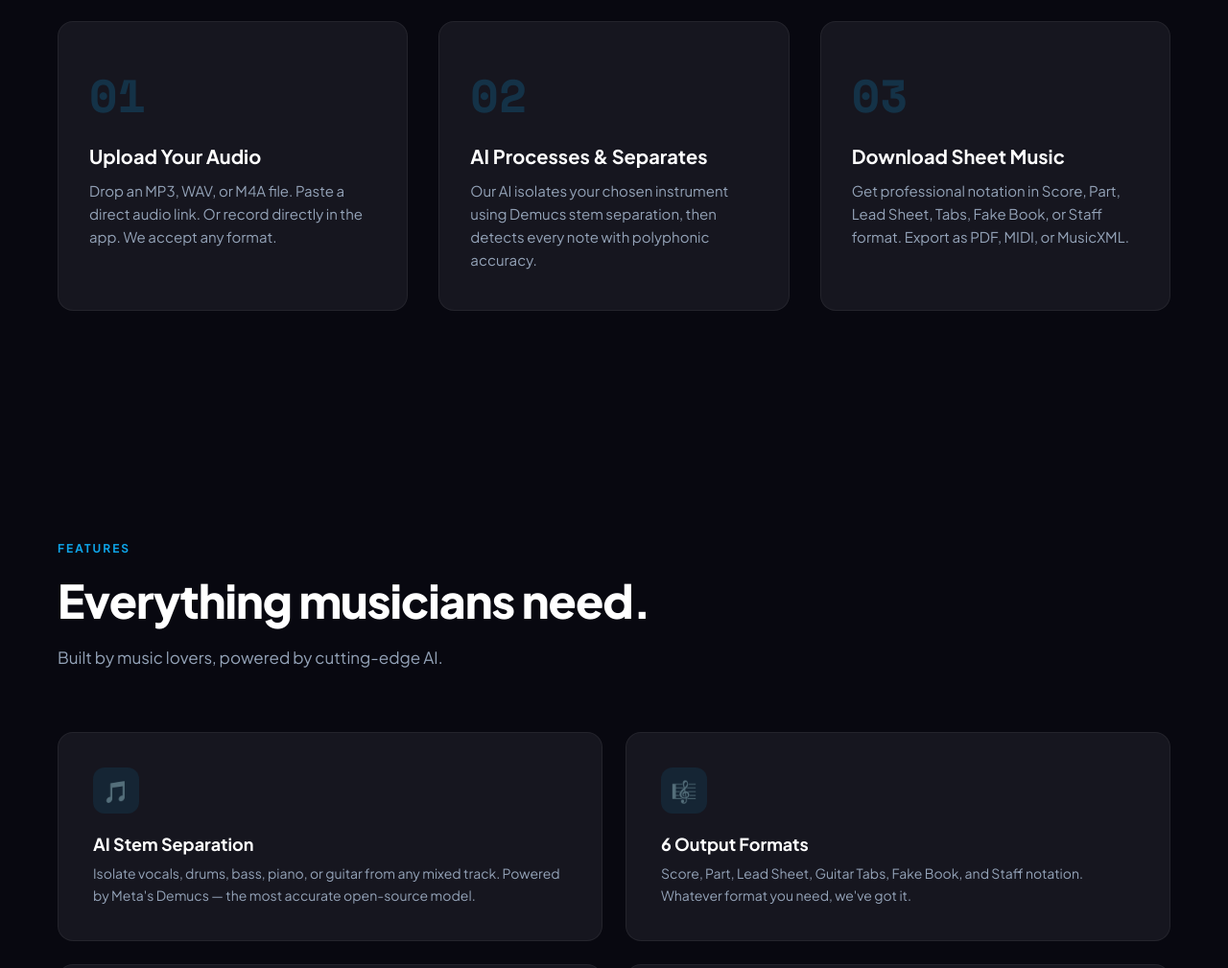
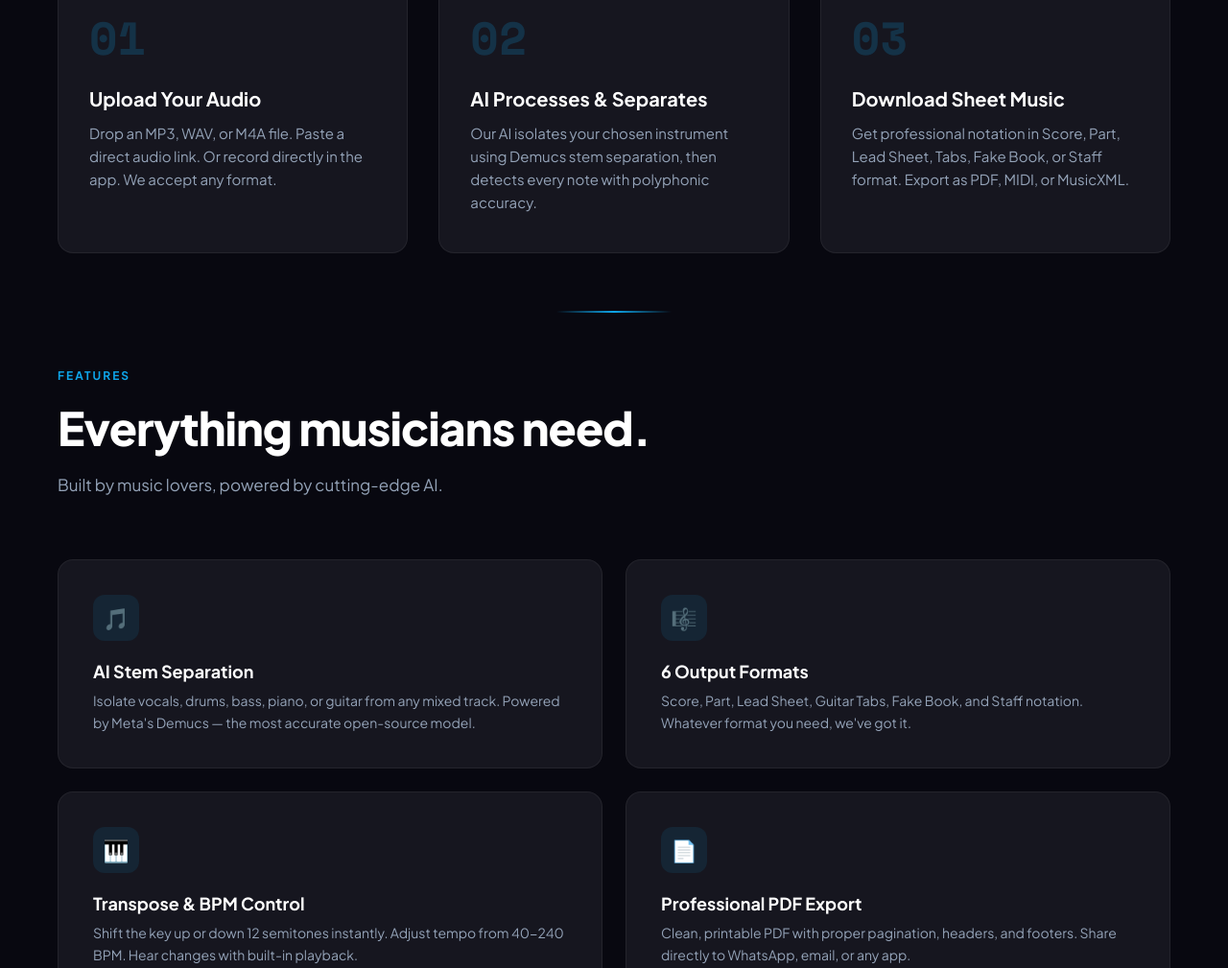
Before and after one commit to 789shak/MusicToSheet, a website: page docs/index.html in a window 1280 px wide. Shown: the part 1356-2365 px from the top of the page at 96% size. Drawn offline with nearby package versions, Linux system fonts and the light colour scheme.

```diff
--- a/docs/index.html
+++ b/docs/index.html
@@ -334,9 +334,21 @@ nav {
 
 /* ===== SECTION COMMON ===== */
 section {
-  padding: 120px 20px;
+  padding: 60px 20px;
   max-width: 1200px;
   margin: 0 auto;
+  position: relative;
+}
+
+section + section::before {
+  content: '';
+  position: absolute;
+  top: 0;
+  left: 50%;
+  transform: translateX(-50%);
+  width: 120px;
+  height: 2px;
+  background: linear-gradient(90deg, transparent, var(--turquoise), transparent);
 }
 
 .section-tag {
@@ -694,7 +706,7 @@ section {
 /* ===== CTA ===== */
 .cta-section {
   text-align: center;
-  padding: 120px 20px;
+  padding: 60px 20px;
   position: relative;
 }
 
@@ -786,7 +798,7 @@ footer {
   .footer-grid { grid-template-columns: 1fr 1fr; }
   .stats { gap: 30px; }
   .hero h1 { letter-spacing: -1px; }
-  section { padding: 80px 20px; }
+  section { padding: 40px 20px; }
 }
 
 @media (max-width: 480px) {
```
